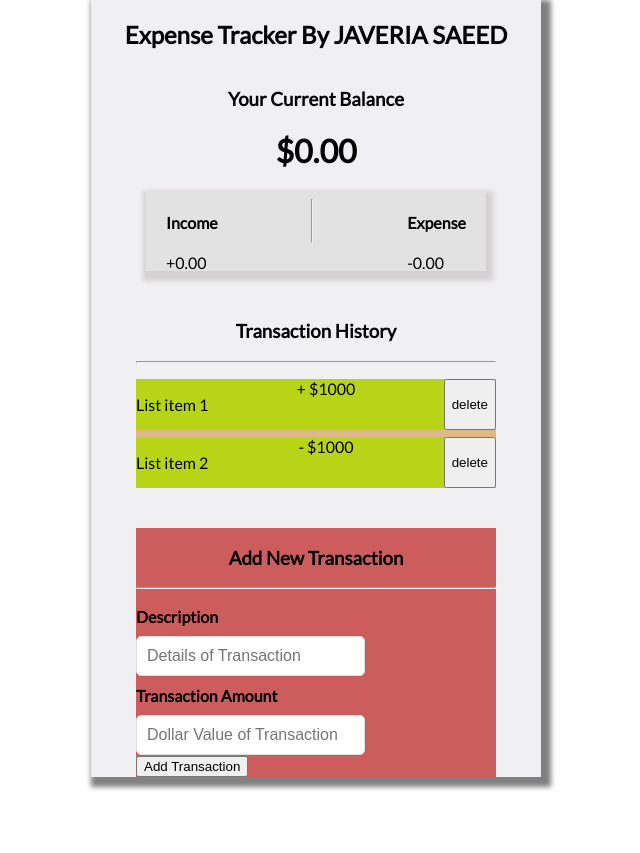
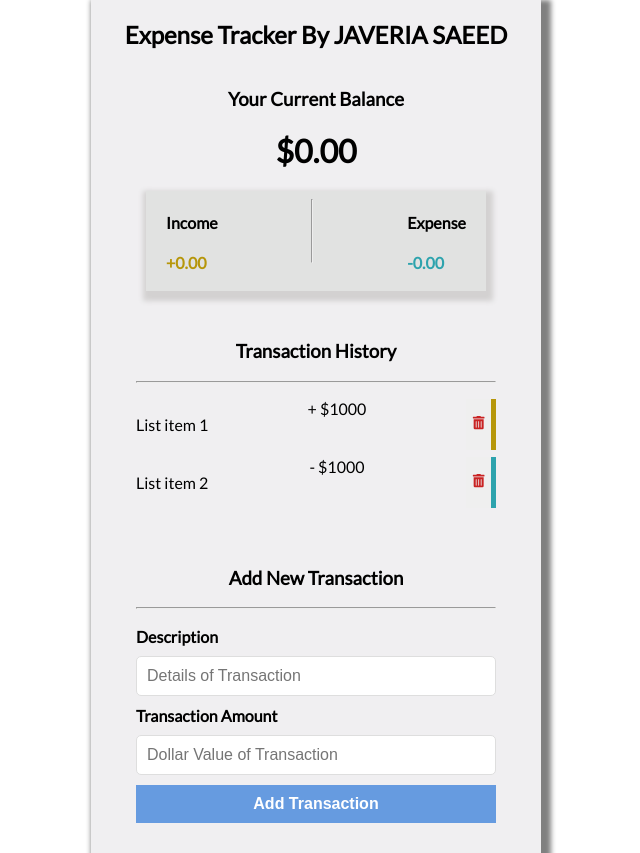
Before and after one commit to Javeria-Saeed-Abbasi/React-Expense-Tracker-App, a React (Create React App) app: page / in a window 1280 px wide. Shown: the whole page, without its empty margins (324-964 px from the left). Before the commit the page ends 800 px from the top, so only its background shows below. Built offline with nearby package versions, Linux system fonts and the light colour scheme.

Commit message:
UI
almost done

```diff
--- a/src/App.css
+++ b/src/App.css
@@ -22,13 +22,23 @@
 .add-summary-container{
   background-color: rgb(225, 226, 225);
   width: 300px;
-  height: 60px;
+  height: 80px;
   padding: 20px;
   display: flex;
   justify-content: space-between;
   box-shadow: 2px 5px 5px 5px rgb(211, 209, 209);
   padding-top: 0%;
 
+}
+
+ .inc-money{
+  color: #b6960a;
+  font-weight: bold;
+}
+
+ .dec-money{
+  color: #2da3ad;
+  font-weight: bold;
 }
 .transac-his-container{
   /* background-color: rgb(75, 159, 161); */
@@ -39,21 +49,46 @@
 }
 
 .transac-list {
-  background-color: burlywood;
+  /* background-color: burlywood; */
   width: 360px;
   list-style-type: none;
   padding: 0;
   margin-bottom: 40px;
 }
 .transac-list > li{
-  background-color: rgb(184, 212, 23);
+  /* background-color: rgb(164, 165, 158); */
   display: flex;
   justify-content: space-between;
   margin: 7px 0px;
 }
 
+.transac-list li.plus {
+  border-right: 5px solid #b6960a;
+}
+
+.transac-list li.plus:hover {
+  border-right: 5px solid #b6960a;
+  background-color: #b6960a;
+  color: #f7f7f7
+}
+
+.transac-list li.minus {
+  border-right: 5px solid #2da3ad;
+}
+
+.transac-list li.minus:hover {
+  border-right: 5px solid #2da3ad;
+  background-color: #2da3ad;
+  color: #f7f7f7
+}
+.del-btn {
+  cursor: pointer;
+  border: transparent;
+  color: rgb(201, 35, 35);
+}
+
 .add-transac-container{
-  background-color: indianred;
+  /* background-color: indianred; */
   width: 360px;
 }
 .add-transac-container h3{
@@ -71,5 +106,19 @@ text-align: center;
   display: block;
   font-size: 16px;
   padding: 10px;
-  /* width: 100%; */
+  width: 94%;
 }
+
+.btn-add-am {
+  cursor: pointer;
+  background-color: rgb(102, 155, 224);
+  box-shadow: var(--box-shadow);
+  color: #fff;
+  border: 0;
+  display: block;
+  font-size: 16px;
+  margin: 10px 0 30px;
+  padding: 10px;
+  width: 100%;
+  font-weight: bold;
+}
--- a/src/App.js
+++ b/src/App.js
@@ -5,6 +5,7 @@ import Header from './components/Header';
 import AccountSummary from './components/AccountSummary';
 import TransactionHistory from './components/TransactionHistory';
 import AddTransaction from './components/AddTransaction';
+
 
 function App() {
   return (
--- a/src/components/TransactionHistory.js
+++ b/src/components/TransactionHistory.js
@@ -1,4 +1,5 @@
 import React from 'react';
+import { FaTrashAlt } from 'react-icons/fa';
 
 
  const TransactionHistory = () => {
@@ -15,12 +16,12 @@ import React from 'react';
                     <li className="plus">
                             <p>List item 1</p>
                             <span>+ $1000</span>
-                            <button className="del-btn">delete</button>
+                            <button className="del-btn"><FaTrashAlt className="del-btn"/></button>
                     </li>
                     <li className="minus">
                             <p>List item 2</p>
                             <span>- $1000</span>
-                            <button className="del-btn">delete</button>
+                            <button className="del-btn"><FaTrashAlt className="del-btn"/></button>
                     </li>
 
                 </ul>
```
Also changed, not shown: 1 other file (tests, documents, lock files or other folders).
